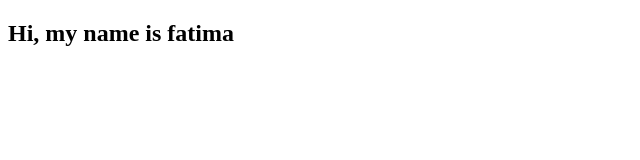
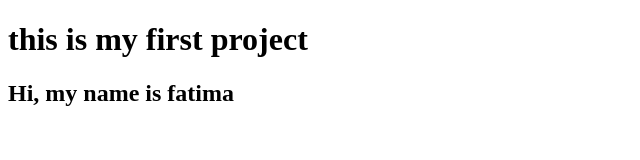
Before and after one commit to fatimakhatungit/first-website, a plain HTML site: page index.html in a window 1280 px wide. Shown: the whole page, without its empty margins (0-640 px from the left). Drawn offline with Linux system fonts and the light colour scheme.

Commit message:
added a header

```diff
--- a/index.html
+++ b/index.html
@@ -7,6 +7,7 @@
     <title>Document</title>
 </head>
 <body>
+    <h1>this is my first project</h1>
     <h2>Hi, my name is fatima</h2>
 </body>
 </html>
```
